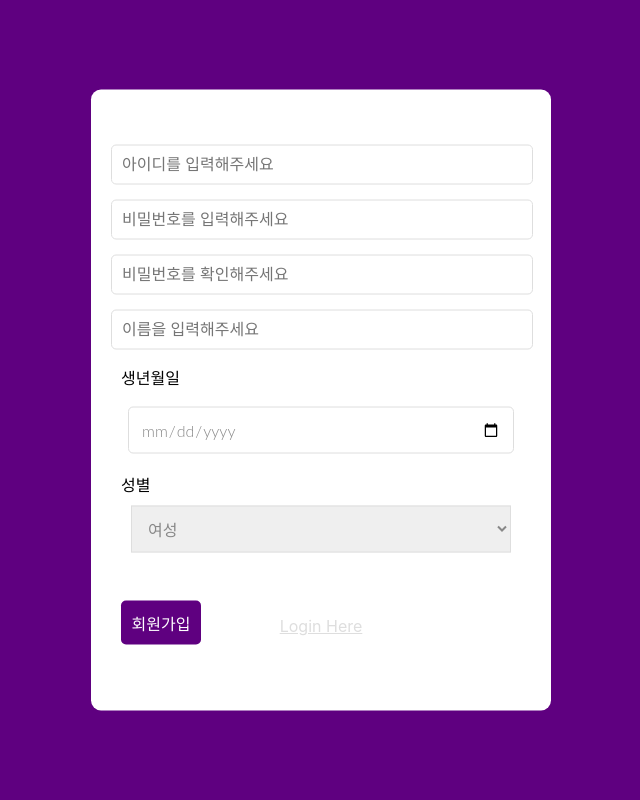
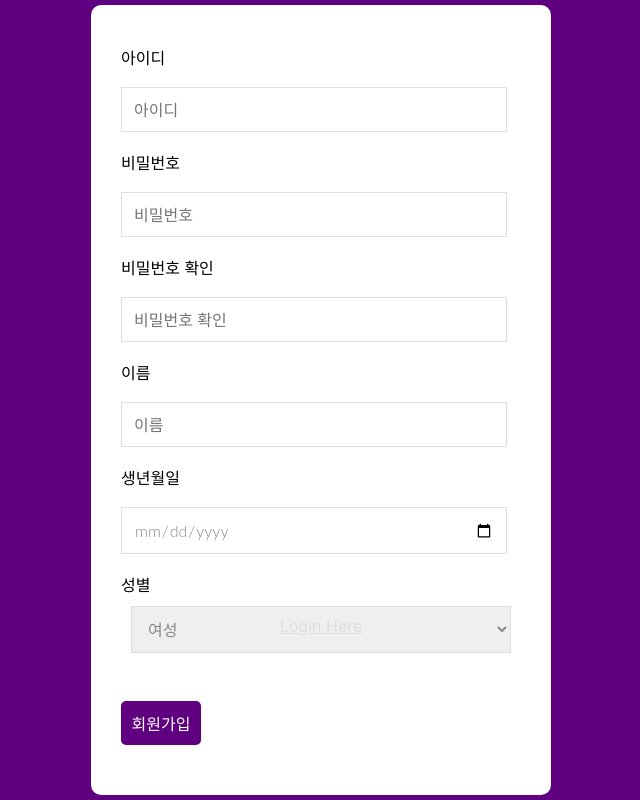
Before and after one commit to apdltpdl22/Kurvey_U_life_Kurly, a React (Create React App) app: page /signup in a window 1280 px wide. Shown: the whole page, without its empty margins (319-959 px from the left). Built offline with nearby package versions, Linux system fonts and the light colour scheme.

Commit message:
:art: Login, SignUp Axios 연결
로그인, Signup Axios 연결했고, 연결 성공시 JWT 토큰이 localStorage 저장되도록 함.

```diff
--- a/package.json
+++ b/package.json
@@ -8,6 +8,7 @@
     "@testing-library/react": "^13.3.0",
     "@testing-library/user-event": "^13.5.0",
     "axios": "^0.27.2",
+    "react-hook-form": "^7.34.2",
     "react-multi-carousel": "^2.8.2",
     "react-redux": "^8.0.2",
     "react-router-dom": "^6.3.0",
--- a/src/app/store.js
+++ b/src/app/store.js
@@ -1,5 +1,5 @@
 import { configureStore } from '@reduxjs/toolkit'
-import userReducer from '../features/user'
+import userReducer from '../features/user/userSlice'
 
 export const store = configureStore({
   reducer: {
--- /dev/null
+++ b/src/components/Axios/Error.js
@@ -0,0 +1,14 @@
+import React from 'react';
+
+function Error({ children, ...props }) {
+  return (
+    <div
+    style={{ color: '#f23838', textAlign: 'center', margin: '0.5rem 0' }}
+    {...props}
+    >
+    {children}
+    </div>
+  );
+}
+
+export default Error;
--- a/src/components/Login/index.js
+++ b/src/components/Login/index.js
@@ -1,61 +1,55 @@
-import styles from './login.module.css';
-import {useSelector, useDispatch} from 'react-redux';
-import {loginAccount, selectUser} from '../../features/user';
-import axios from 'axios';
-import {useInput} from '../../hooks/useInput';
+import { useForm } from 'react-hook-form'
+import { useNavigate } from 'react-router-dom'
+import { useDispatch, useSelector } from 'react-redux'
+import { userLogin } from '../../features/user/userAction'
+import { useEffect } from 'react'
+import Error from '../Axios/Error'
+import styles from './login.module.css'
+
 
 export default function Login(props) {
-  const [inputId, changeId] = useInput('');
-  const [inputPw, changePw] = useInput('');
-  const dispatch = useDispatch();
-  const selector = useSelector(selectUser);
+  const { loading, userInfo, error } = useSelector((state) => state.user)
+  const dispatch = useDispatch()
 
-  // 로그인 버튼 클릭 이벤트
-  const onSubmit = e => {
-    e.preventDefault();
-    if (inputId === '' || inputPw === '') {
-      window.alert('아이디와 비밀번호를 입력해주세요.');
-      return;
+  const { register, handleSubmit } = useForm()
+  const navigate = useNavigate()
+
+  useEffect(() => {
+    if (userInfo) {
+      console.log('로그인 성공')
+      navigate('/')
     }
+  }, [navigate, userInfo])
 
-    const credentials = {
-      id: inputId,
-      pw: inputPw,
-    };
-
-    axios
-      .post('url', credentials)
-      .then(res => {
-        console.log(res.data);
-        // const userInfo = {
-        //   isLogged: true,
-        //   userName: 'name',
-        //   userId: 'inputId',
-        //   jwtToken : 'token'
-        // }
-        // dispatch(loginAccount(userInfo))
-        // navigate('/login')
-      })
-      .catch(err => {
-        console.log(err);
-        const userInfo = {
-          isLogged: true,
-          userName: 'name',
-          userId: inputId,
-          jwtToken: 'token',
-        };
-        dispatch(loginAccount(userInfo));
-        console.log('user', selector);
-      });
-  };
+  const submitForm = (data) => {
+    dispatch(userLogin(data))
+  }
 
   return (
     <div className={styles.wrap}>
       <h2 className={styles.title}>로그인</h2>
-      <form className={styles.login}>
-        <input type="text" placeholder="Username" value={inputId}  onChange={changeId}/>
-        <input type="password" placeholder="Password" value={inputPw} onChange={changePw}/>
-        <button type="submit" onSubmit={onSubmit}>
+      <form
+        onSubmit={handleSubmit(submitForm)}
+        className={styles.login}
+      >
+        {error && <Error>{error}</Error>}
+        <label htmlFor='userId'>아이디</label>
+        <input
+          id='userId' name='userId'
+          type="text"
+          placeholder="아이디"
+          {...register('userId')}
+          required
+        />
+        <label htmlFor='password'>비밀번호</label>
+        <input
+          id='password' name='password'
+          type="password"
+          placeholder="비밀번호"
+          {...register('password')}
+          required
+        />
+        <button type="submit">
           Login
         </button>
       </form>
--- a/src/components/Login/login.module.css
+++ b/src/components/Login/login.module.css
@@ -53,10 +53,10 @@
   font-family: 'Asap', sans-serif;;
   display: block;
   border-radius: 5px;
+  border: 1px solid #dedede;
   font-size: 16px;
   background: white;
   width: 100%;
-  border: 0;
   padding: 10px 10px;
   margin: 15px -10px;
 }
--- a/src/components/SignUp/index.js
+++ b/src/components/SignUp/index.js
@@ -1,153 +1,114 @@
-import React, {useState, useRef} from 'react';
+import React, { useState, useEffect } from 'react';
 import styles from './signup.module.css';
-import axios from 'axios';
-import {useNavigate} from 'react-router-dom';
-import {useInput} from '../../hooks/useInput';
+import { useForm } from 'react-hook-form'
+import { useNavigate } from 'react-router-dom'
+import {useDispatch, useSelector} from 'react-redux';
+import Error from '../Axios/Error'
+import { registerUser } from '../../features/user/userAction'
 
 export default function SignUp(props) {
-  const [inputId, changeId] = useInput('');
-  const [inputPw, changePw] = useInput('');
-  const [inputPwChk, changePwChk] = useInput('');
-  const [inputName, changeName] = useInput('');
-  const [inputBirthDate, changeBirth] = useInput('');
-  const [inputGender, changeGender] = useInput('female');
+  const [customError, setCustomError] = useState(null);
+  const { loading, userInfo, error, success } = useSelector(
+    (state) => state.user
+  )
+  const dispatch = useDispatch()
 
+  const { register, handleSubmit } = useForm()
   const navigate = useNavigate();
 
-  // 에러 발생시 에러 메시지 출력
-  const [error, setError] = useState(true);
-  const [errorMsg, setErrorMsg] = useState('');
+  useEffect(() => {
+    // redirect user to login page if registration was successful
+    if (success) navigate('/login')
+  }, [navigate, userInfo, success])
 
-  // 회원가입 버튼 클릭 이벤트
-  // 유효성 검사
-  const id = useRef();
-  const pw = useRef();
-  const pw_chk = useRef();
-  const username = useRef();
-  const birth_date = useRef();
-
-  const onClickSignUp = e => {
-    console.log(inputGender)
-
-    if (inputId === '') {
-      id.current.focus();
-      setErrorMsg('아이디를 적어주세요.');
-      return;
+  const submitForm = (data) => {
+    if (data.password !== data.confirmPassword) {
+      setCustomError('Password mismatch')
+      return
     }
-    if (inputPw === '') {
-      pw.current.focus();
-      setErrorMsg('비밀번호를 적어주세요.');
-      return;
+    console.log(data)
+    // transform email string to lowercase to avoid case sensitivity issues during login
+    dispatch(registerUser(data));
   }
-    if (inputPwChk === '') {
-      pw_chk.current.focus();
-      setErrorMsg('비밀번호 확인란을 적어주세요.');
-      return;
-    }
-
-    if (inputBirthDate === '' || inputGender === '' || inputName === '') {
-      setErrorMsg('모든 칸의 정보를 입력해주세요.');
-      return;
-    }
-
-    if (inputPwChk !== inputPw) {
-      pw_chk.current.focus();
-      setErrorMsg('비밀번호가 다릅니다.');
-      return;
-    }
-    setError(false);
-
-    const credentials = {
-      inputId,
-      inputPw,
-      inputPwChk,
-      inputName,
-      inputBirthDate,
-      inputGender,
-    };
-
-    console.log(credentials);
-
-    axios
-      .post('url', credentials)
-      .then(res => {
-        console.log(res.data);
-        navigate('/login');
-      })
-      .catch(err => {
-        console.log(err);
-      });
-  };
 
   return (
     <div className={styles.wrap}>
       <h2 className={styles.title}>회원가입</h2>
-      <div className={styles.register}>
+      <form
+      onSubmit={handleSubmit(submitForm)}
+      className={styles.register}
+      >
+        {error && <Error>{error}</Error>}
+        {customError && <Error>{customError}</Error>}
+        <div className={styles.inputBox}>
+            <label htmlFor="userId">아이디</label>
             <input
-          ref={id}
-          id="input_id"
+              id="userId"
               type="text"
-          name="input_id"
-          placeholder="아이디를 입력해주세요"
-          value={inputId}
-          onChange={changeId}
+              name="userId"
+              placeholder='아이디'
+              {...register('userId')}
+              required
             />
+        </div>
+        <div className={styles.inputBox}>
+            <label htmlFor="password">비밀번호</label>
             <input
-          ref={pw}
-          id="input_pw"
+              id="password"
               type="password"
-          name="input_pw"
-          placeholder="비밀번호를 입력해주세요"
-          value={inputPw}
-          onChange={changePw}
+              name="password"
+              placeholder='비밀번호'
+              {...register('password')}
+              required
             />
+        </div>
+        <div className={styles.inputBox}>
+            <label htmlFor="confirmPassword">비밀번호 확인</label>
             <input
-          ref={pw_chk}
-          id="input_pw_chk"
+              id="confirmPassword"
               type="password"
-          name="input_pw_chk"
-          placeholder="비밀번호를 확인해주세요"
-          value={inputPwChk}
-          onChange={changePwChk}
+              name="confirmPassword"
+              placeholder='비밀번호 확인'
+              {...register('confirmPassword')}
+              required
             />
+        </div>
+        <div className={styles.inputBox}>
+            <label htmlFor="name">이름</label>
             <input
-          ref={username}
-          id="input_name"
+              id="name"
               type="text"
-          name="input_name"
-          placeholder="이름을 입력해주세요"
-          value={inputName}
-          onChange={changeName}
+              name="name"
+              placeholder='이름'
+              {...register('name')}
+              required
             />
+        </div>
         <div className={styles.inputBox}>
-          <label htmlFor="input_birthDate">생년월일</label>
+          <label htmlFor="birthDay">생년월일</label>
           <input
-            ref={birth_date}
-            id="input_birthDate"
+            id="birthDay"
             type="date"
-            name="input_birthDate"
-            value={inputBirthDate}
-            onChange={changeBirth}
+            name="birthDay"
+            {...register('birthDay')}
+            required
           />
         </div>
 
         <div className={styles.inputBox}>
-          <label>성별</label>
+          <label htmlFor="gender">성별</label>
           <div className={styles.select}>
-            <select value={inputGender} onChange={changeGender}>
-              <option value="female">여성</option>
-              <option value="male">남성</option>
+            <select {...register('gender')} defaultValue={'F'}>
+              <option value="F">여성</option>
+              <option value="M">남성</option>
             </select>
           </div>
         </div>
 
-        <button type="button" onClick={onClickSignUp}>
+        <button type="submit" className='button'>
           회원가입
         </button>
-
-        <p>{error ? errorMsg : null}</p>
-      </div>
-
+      </form>
       <a href="/login">Login Here</a>
     </div>
   );
--- a/src/components/SignUp/signup.module.css
+++ b/src/components/SignUp/signup.module.css
@@ -68,7 +68,7 @@
   background-color: darken(#5f0080, 5%);
 }
 
-.inputBox > input {
+/* .inputBox > input {
   font-family: 'Asap', sans-serif;
   display: block;
   border-radius: 5px;
@@ -78,9 +78,9 @@
   border: 0;
   padding: 10px 10px;
   margin: 15px -10px;
-}
+} */
 
-input[type='date'] {
+.inputBox > input, .inputBox > select {
   padding: 12px;
   font-size: 14px;
   border: 1px solid #dedede;
--- /dev/null
+++ b/src/features/user/userAction.js
@@ -0,0 +1,85 @@
+import axios from 'axios'
+import { createAsyncThunk } from '@reduxjs/toolkit'
+
+export const userLogin = createAsyncThunk(
+  '/api/v1/signin',
+  async ({ userId, password }, { rejectWithValue }) => {
+    try {
+      // configure header's Content-Type as JSON
+      const config = {
+        headers: {
+          'Content-Type': 'application/json',
+        },
+      }
+
+      const { data } = await axios.post(
+        '/api/v1/signin',
+        { userId, password },
+        config
+      )
+
+      // store user's token in local storage
+      localStorage.setItem('userToken', data.userToken)
+
+      return data
+    } catch (error) {
+      // return custom error message from API if any
+      if (error.response && error.response.data.message) {
+        return rejectWithValue(error.response.data.message)
+      } else {
+        return rejectWithValue(error.message)
+      }
+    }
+  }
+)
+
+export const registerUser = createAsyncThunk(
+  '/api/v1/signup',
+  async ({ birthDay, gender, name, password, userId }, { rejectWithValue }) => {
+    try {
+      const config = {
+        headers: {
+          'Content-Type': 'application/json',
+        },
+      }
+
+      await axios.post(
+        '/api/v1/signup',
+        { birthDay, gender, name, password, userId },
+        config
+      )
+    } catch (error) {
+      if (error.response && error.response.data.message) {
+        return rejectWithValue(error.response.data.message)
+      } else {
+        return rejectWithValue(error.message)
+      }
+    }
+  }
+)
+
+export const getUserDetails = createAsyncThunk(
+  'user/getUserDetails',
+  async (arg, { getState, rejectWithValue }) => {
+    try {
+      // get user data from store
+      const { user } = getState()
+
+      // configure authorization header with user's token
+      const config = {
+        headers: {
+          Authorization: `Bearer ${user.userToken}`,
+        },
+      }
+
+      const { data } = await axios.get(`/api/user/profile`, config)
+      return data
+    } catch (error) {
+      if (error.response && error.response.data.message) {
+        return rejectWithValue(error.response.data.message)
+      } else {
+        return rejectWithValue(error.message)
+      }
+    }
+  }
+)
--- a/src/index.js
+++ b/src/index.js
@@ -6,12 +6,17 @@ import { Provider } from 'react-redux'
 import {store} from './app/store'
 import App from './App';
 import reportWebVitals from './reportWebVitals';
+import { useForm } from 'react-hook-form'
+
 
 // pages
 import Login from './components/Login';
 import SignUp from './components/SignUp';
 import SearchResult from './components/SearchResult';
 import Category from './components/CategoryDetail/CategoryDetail'
+import axios from 'axios';
+
+axios.defaults.baseURL = 'http://15.164.99.224:8080';
 
 const root = ReactDOM.createRoot(document.getElementById('root'));
 root.render(
```
Also changed, not shown: src/features/user.js (deleted, +0 -29 lines), src/features/user/userSlice.js (added, +73 -0 lines), 1 other file (tests, documents, lock files or other folders). Lines whose indentation alone changed are shown as unchanged.
